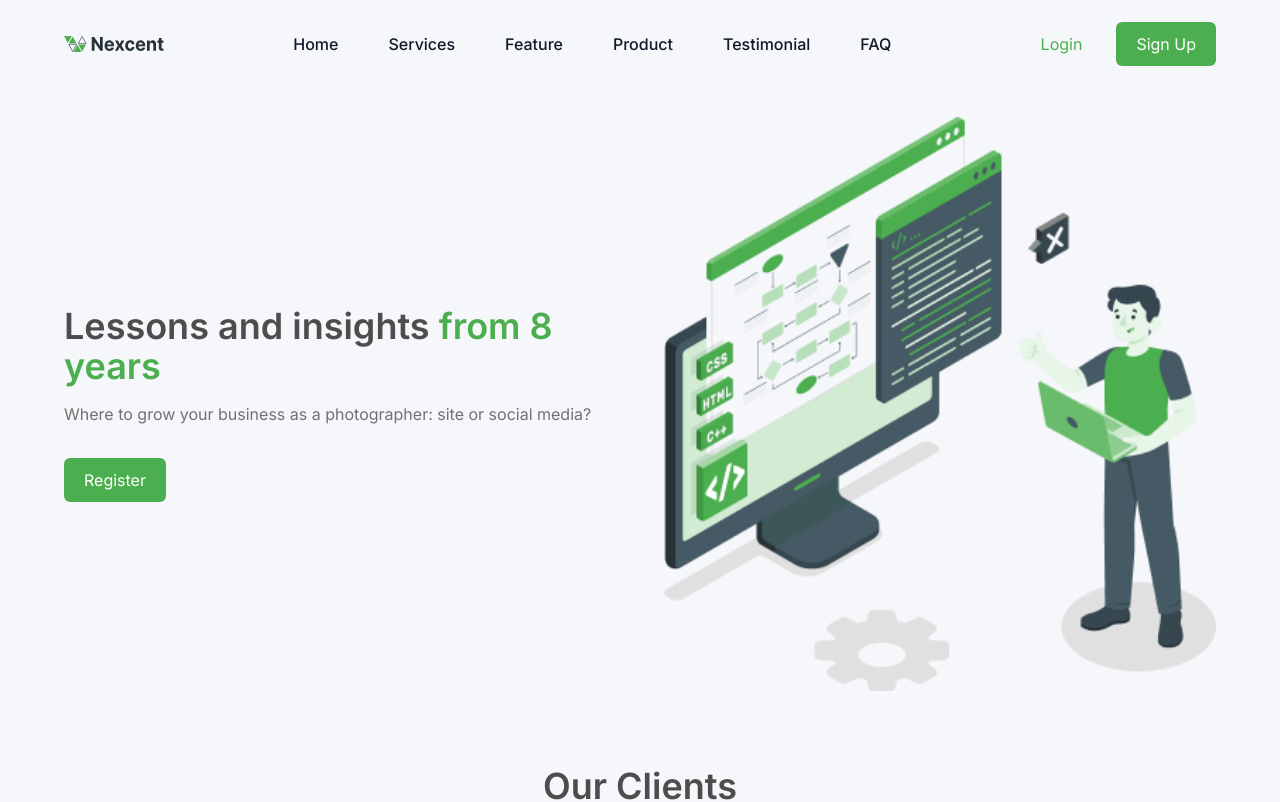
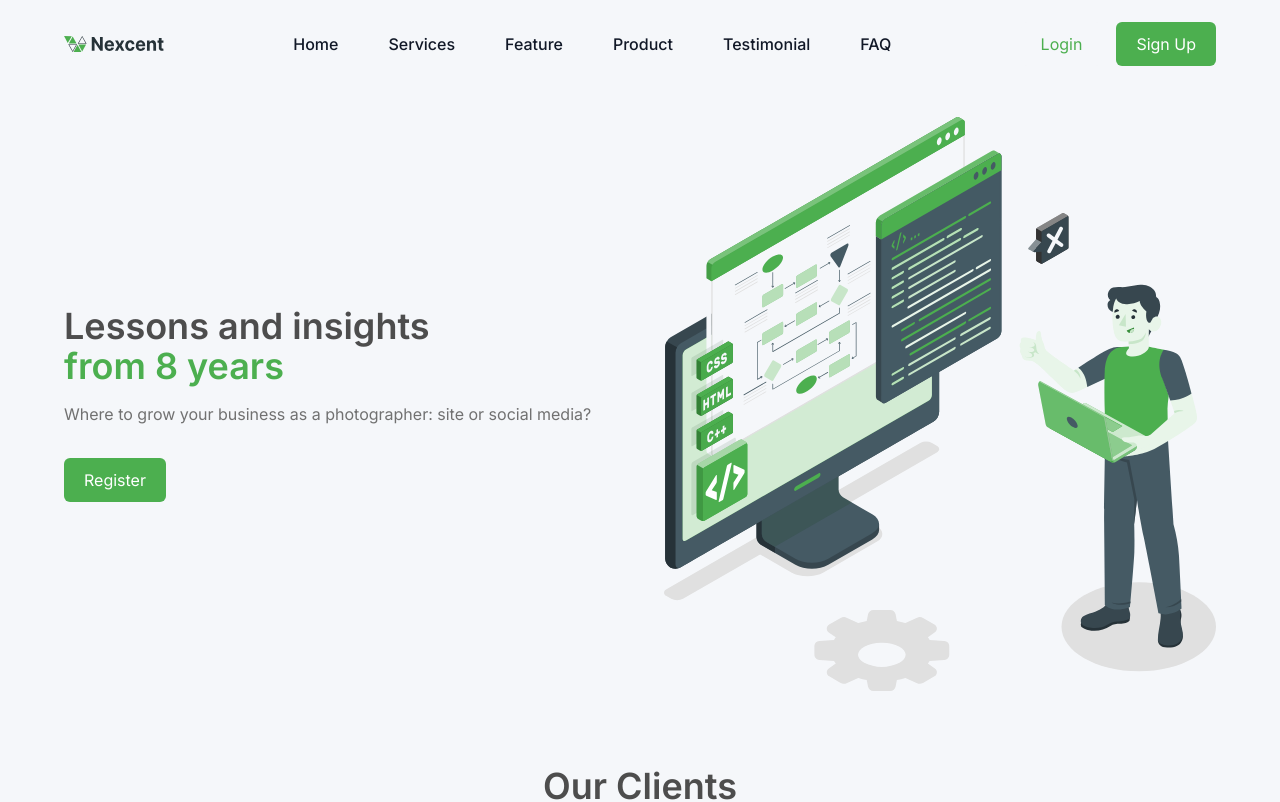
Before and after one commit to indrampd/nexcent-web-slicing, a Next.js app: page / in a window 1280 px wide. Shown: the top 802 px of the page. Built offline with nearby package versions, Linux system fonts and the light colour scheme.

Commit message:
chore: Update layout and image sources in homepage sections

```diff
--- a/src/app/layout.tsx
+++ b/src/app/layout.tsx
@@ -19,7 +19,7 @@ export default function RootLayout({
 		<html lang="en">
 			<body className={inter.className}>
 				<Navbar />
-				{children}
+				<main >{children}</main>
 			</body>
 		</html>
 	);
--- /dev/null
+++ b/src/components/footer.tsx
@@ -0,0 +1,5 @@
+export default function Footer() {
+  return (
+    <div></div>
+  );
+}
--- a/src/components/homepage/hero-section.tsx
+++ b/src/components/homepage/hero-section.tsx
@@ -3,13 +3,13 @@ import ButtonPrimary from "../buttons/button-primary"; // Assuming ButtonPrimary
 
 export default function HeroSection() {
 	return (
-		<section className="flex py-24 px-[5%] mt-[5.25rem] items-center h-[calc(100vh-5.25rem)] lg:max-h-[40rem] md:max-h-[40rem]">
+			<header className="flex py-24 px-[5%] mt-[5.25rem] items-center h-[calc(100vh-5.25rem)] lg:max-h-[40rem] md:max-h-[40rem]">
 				<div className="max-w-[72rem] mx-auto">
 					<div className="grid grid-cols-1 md:grid-cols-2 gap-12 items-center">
 						<div className="max-w-full">
 							<h1 className="text-4xl text-neutral-d-gray font-semibold">
 								Lessons and insights{" "}
-							<span className=" inline text-brand-primary">
+								<span className=" inline text-brand-primary text-nowrap">
 									from 8 years
 								</span>
 							</h1>
@@ -21,8 +21,8 @@ export default function HeroSection() {
 						</div>
 						<div className="max-w-full">
 							<Image
-							src="/illustration.png"
-							alt="illustration"
+								src="/Illustration.svg"
+								alt="Illustration"
 								width={391}
 								height={407}
 								layout="responsive"
@@ -30,6 +30,6 @@ export default function HeroSection() {
 						</div>
 					</div>
 				</div>
-		</section>
+			</header>
 	);
 }
```
Also changed, not shown: src/components/homepage/client-section.tsx (line endings or trailing spaces). Lines whose indentation alone changed are shown as unchanged.
